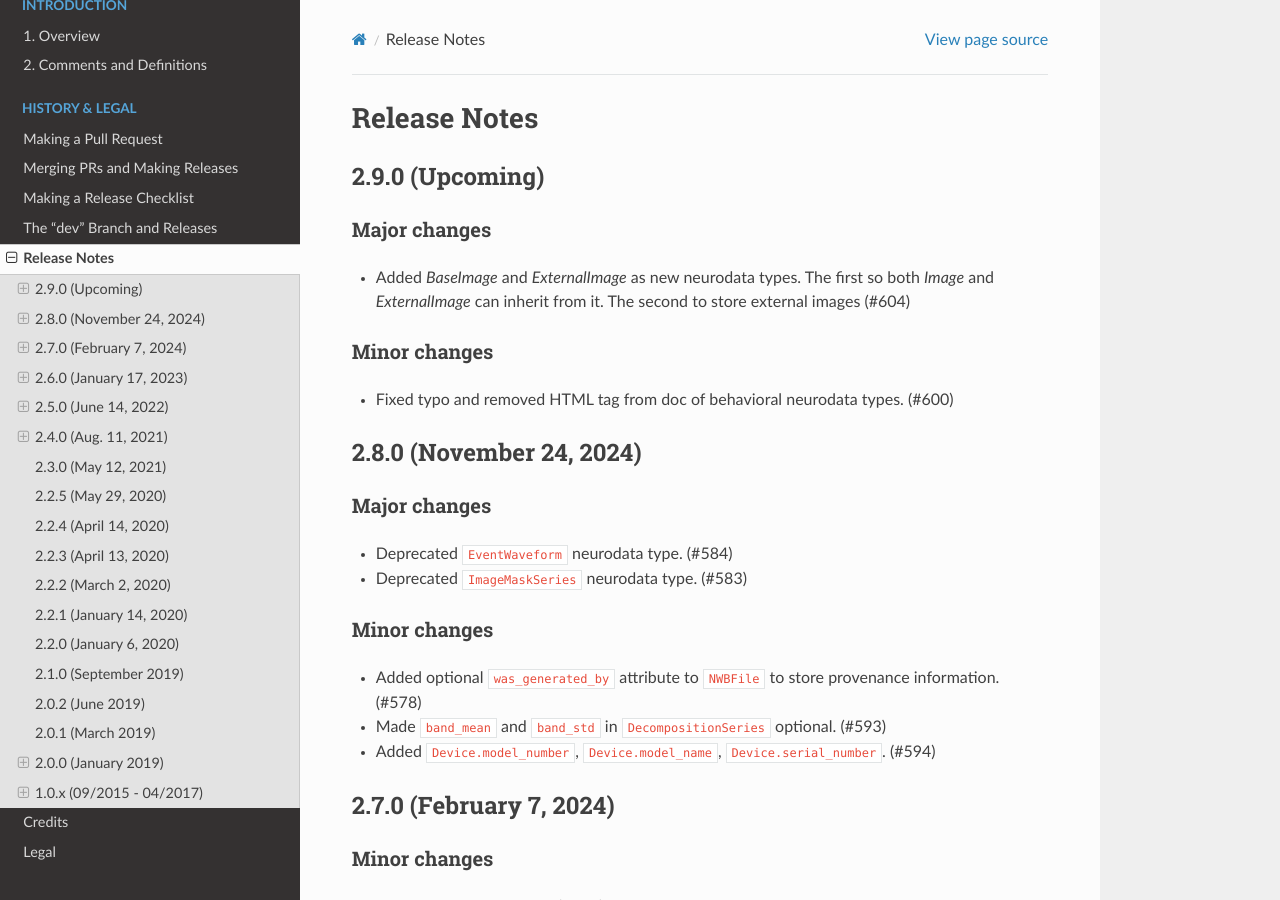
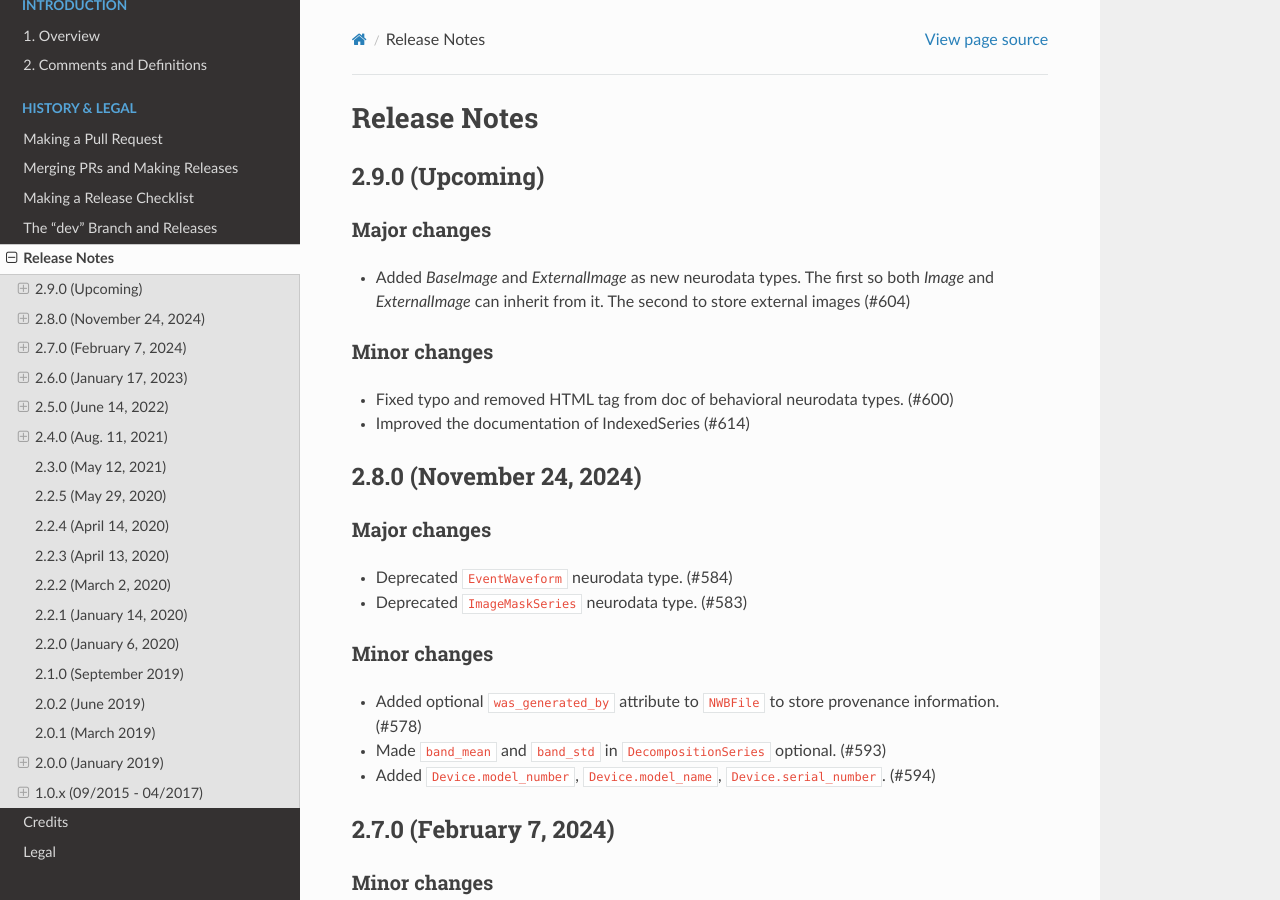
Before and after one commit to NeurodataWithoutBorders/nwb-schema, a Sphinx documentation site: the page built from docs/format/source/format_release_notes.rst, in a window 1280 px wide and 900 px high. Built offline with Sphinx 7.4.7 and the Read the Docs theme 3.1.0, drawn with Linux system fonts in a browser that asks for light colours.

Commit message:
add release notes

```diff
--- a/docs/format/source/format_release_notes.rst
+++ b/docs/format/source/format_release_notes.rst
@@ -13,6 +13,7 @@ Major changes
 Minor changes
 ^^^^^^^^^^^^^
 - Fixed typo and removed HTML tag from doc of behavioral neurodata types. (#600)
+- Improved the documentation of IndexedSeries (#614)
 
 2.8.0 (November 24, 2024)
 -------------------------
```
